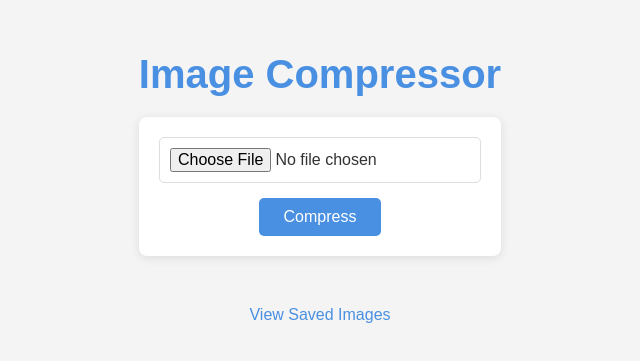
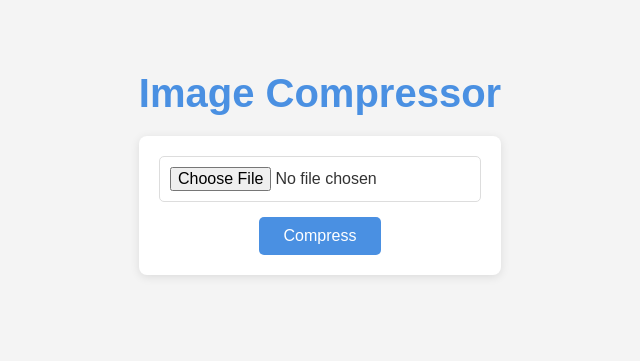
Before and after one commit to BlackxLegend/image-compressor, a website: page index.html in a window 1280 px wide. Shown: the part 245-606 px from the top of the page, without its empty margins (320-960 px from the left). Drawn offline with Linux system fonts and the light colour scheme.

Commit message:
Update index.html

```diff
--- a/index.html
+++ b/index.html
@@ -91,15 +91,6 @@
         p {
             margin: 10px 0;
         }
-        a {
-            margin-top: 20px;
-            color: #4A90E2;
-            text-decoration: none;
-            transition: color 0.3s;
-        }
-        a:hover {
-            color: #357ABD;
-        }
     </style>
 </head>
 <body>
@@ -115,10 +106,7 @@
         <p id="original-size"></p>
         <p id="compressed-size"></p>
         <p><a id="download-link" href="#" download>Download Compressed Image</a></p>
-        <button id="save-button">Save Image</button> <!-- Button to save the image -->
     </div>
-
-    <a href="results-image.html">View Saved Images</a>
 
     <script src="compressor.js"></script>
 </body>
```
